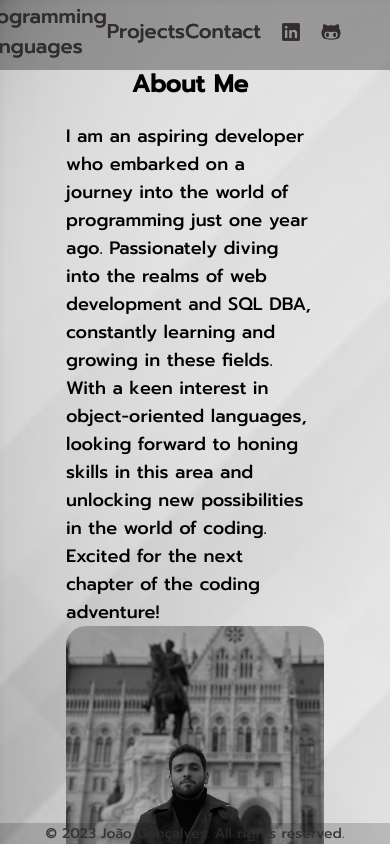
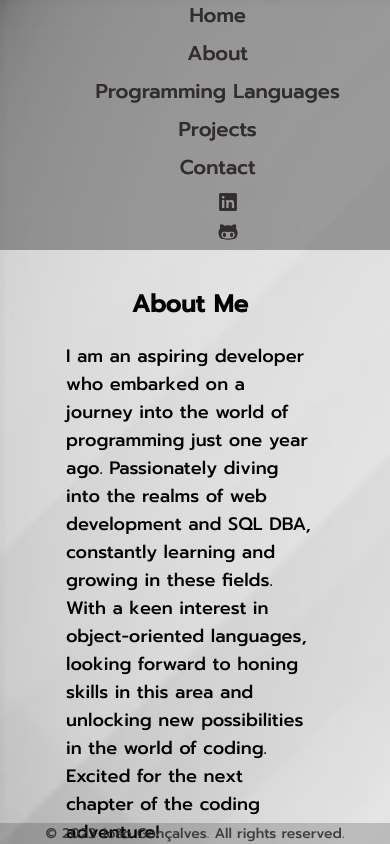
Before and after one commit to sirjoaogoncalves/PortfolioJoaoGoncalves, a React (Create React App) app: page /PortfolioJoaoGoncalves/about in a window 390 px wide. Shown: the top 844 px of the page. Built offline with nearby package versions, Linux system fonts and the light colour scheme.

Commit message:
changes to the responsive ui

```diff
--- a/src/App.jsx
+++ b/src/App.jsx
@@ -10,8 +10,7 @@ import { BrowserRouter as Router, Route, Routes } from 'react-router-dom';
 
 function App() {
 	return (
-		<Router basename='PortfolioJoaoGoncalves'>
-			{/* Wrap the entire app with Router component */}
+		<Router basename='/PortfolioJoaoGoncalves'>
 			<div className='App'>
 				<Navbar />
 				<Routes>
--- a/src/components/Navbar.css
+++ b/src/components/Navbar.css
@@ -44,13 +44,19 @@
 
 @media (max-width: 768px) {
   .navbar {
-    padding: 1px;
+    padding: 0px;
+    position: fixed;
+    top: 0;
+    left: 0;
+    right: 0;
+    transition: top 0.3s ease;
   }
 
   .navbar__list {
     display: flex;
     align-items: center;
     justify-content: space-between;
+    flex-direction: column;
   }
 
   .navbar__item {
@@ -58,9 +64,8 @@
     margin-bottom: 8px;
   }
 
-  /* Add styles for scrolling down */
-  .navbar--scroll-down {
-    top: 0;
-    transition: top 0.3s ease;
+  /* Add styles for scrolling up */
+  .navbar--scroll-up {
+    top: -60px; /* Adjust the value to match the height of your navbar */
   }
 }
--- a/src/components/Navbar.jsx
+++ b/src/components/Navbar.jsx
@@ -1,12 +1,36 @@
 import React from 'react';
 import { Link } from 'react-router-dom'; // Import Link component from react-router-dom
 import './Navbar.css';
-import {FaLinkedin, FaGithubAlt} from 'react-icons/fa';
+import { FaLinkedin, FaGithubAlt } from 'react-icons/fa';
+import { useEffect, useState } from 'react';
 
 const Navbar = () => {
+	const [scrollDirection, setScrollDirection] = useState('up');
+
+	useEffect(() => {
+		const handleScroll = () => {
+			const scrollY = window.pageYOffset;
+
+			// Detect scroll direction
+			if (scrollY > 0) {
+				setScrollDirection('down');
+			} else {
+				setScrollDirection('up');
+			}
+		};
+
+		window.addEventListener('scroll', handleScroll);
+
+		return () => {
+			window.removeEventListener('scroll', handleScroll);
+		};
+	}, []);
+
 	return (
-		<nav className='navbar'>
+		<nav className={`navbar ${scrollDirection === 'down' ? 'navbar--scroll-up' : ''}`}>
+			{/* Navbar content */}
 			<ul className='navbar__list'>
+				{/* Navbar items */}
 				<li className='navbar__item'>
 					<Link to='/' className='navbar__link'>
 						Home
--- a/src/pages/About.css
+++ b/src/pages/About.css
@@ -16,6 +16,7 @@
 .a-right{
     flex: 1;
     margin-right: 10px;
+    margin-top: 20px;
 }
 
 .a-card.bg{
@@ -51,6 +52,7 @@
 .a-desc{
     font-weight: 300;
     font-size: 27px;
+    margin-bottom: 50px;
 }
 
 @media screen and (max-width: 768px) {
--- a/src/pages/Home.css
+++ b/src/pages/Home.css
@@ -104,6 +104,7 @@ body{
 
   .i-left-wrapper {
     height: auto;
+    margin-top: 250px;
   }
 
   .i-desc {
@@ -143,4 +144,7 @@ body{
     clip-path: none;
     position: relative;
   }
+  .-desc{
+    margin-top: 10px;
+  }
 }
--- a/src/pages/PLanguages.css
+++ b/src/pages/PLanguages.css
@@ -50,7 +50,6 @@
   .ll {
     padding: 30px;
   }
-
   .ll-list {
     gap: 60px;
   }
--- a/src/pages/Projects.css
+++ b/src/pages/Projects.css
@@ -9,6 +9,7 @@ h1 {
   text-align: center;
   font-size: 60px;
   font-weight: bold;
+  margin-top: 200px;
 }
 
 .project-cards {
```
